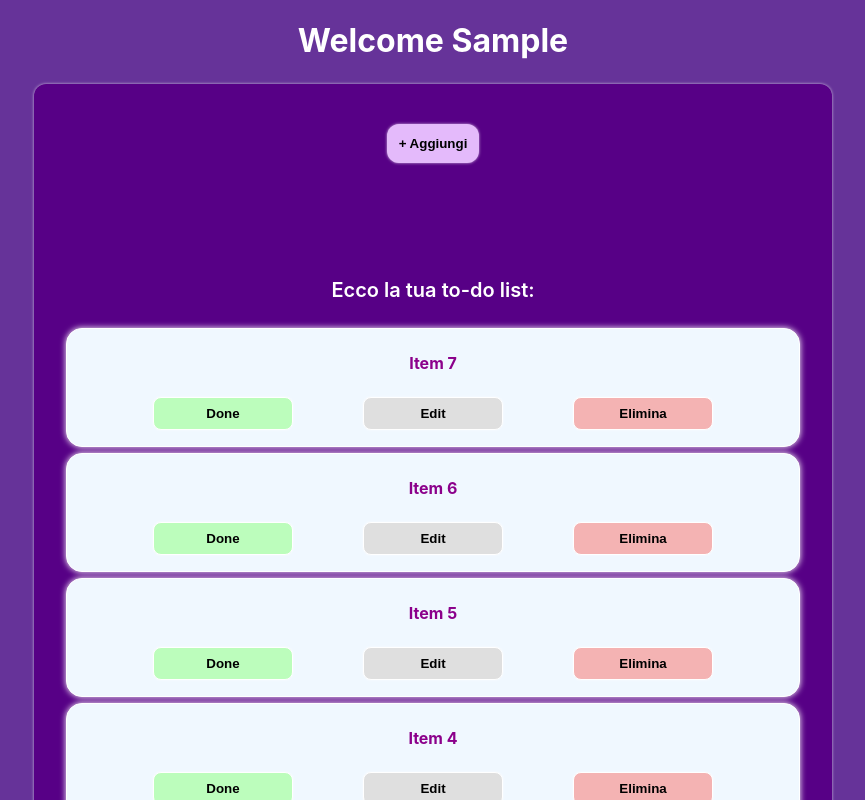
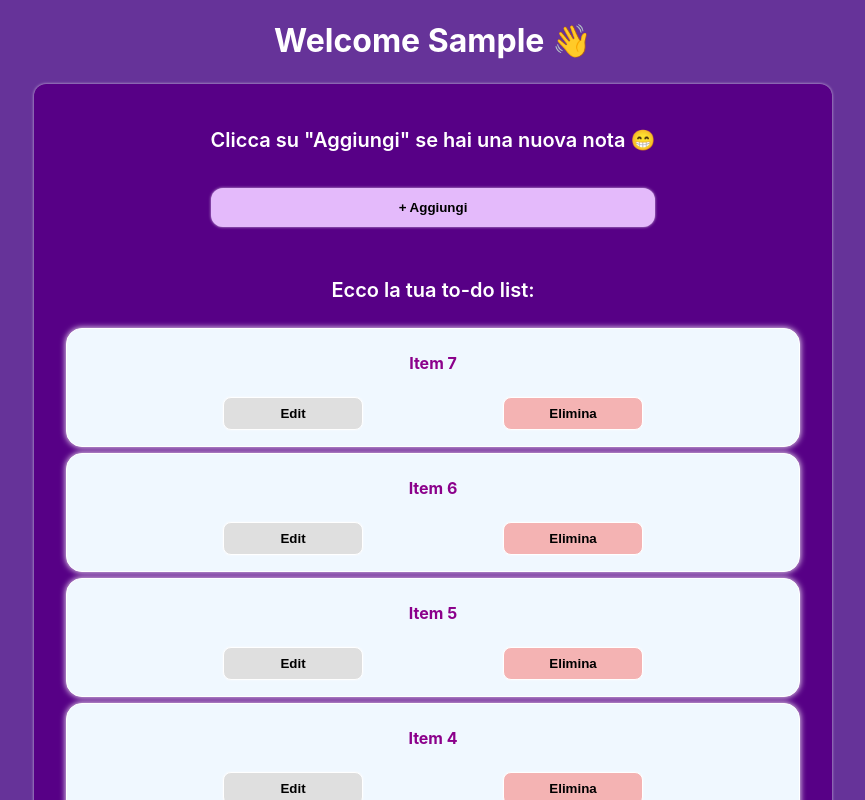
Before and after one commit to kastellai/testing_project, a React (Create React App) app: page / in a window 1280 px wide. Both pictures are taken after typing "Sample", "Sample123" into the empty fields and a click on the button "LOGIN". Shown: the top 800 px of the page, without its empty margins (207-1072 px from the left). Built offline with nearby package versions, Linux system fonts and the light colour scheme.

Commit message:
completed crud notes

```diff
--- a/src/components/ListItem/index.jsx
+++ b/src/components/ListItem/index.jsx
@@ -1,41 +1,61 @@
 import style from "./ListItem.module.scss"
 import { deleteDataNotes, putDataNotes } from "./../../libs/notes";
 import { useState } from "react";
-import NoteForm from "../NoteForm";
 
 
 const ListItem = ({content, onChange}) => {
 
     const [ editNote, setEditNote ] = useState(false);
+    const [ newNote, setNewNote ] = useState("");
+
+    const handlerNewNoteInput = (event) => setNewNote(event.target.value);
 
     const handlerOnDelete = (note) => {
         deleteDataNotes(note)
         onChange(true);
+        setEditNote(false);
         alert("Eliminato!");
         // window.location.href = "/home";
     }
 
-    const handlerOnEdit = (oldNote, newNote) => {
+    const handlerOnEditing = () => {
+        setEditNote(!editNote);
+        setNewNote(content)
+    }
+
+    const handlerOnCancelEditing = () => {
+        setEditNote(false);
+    }
+
+    const handlerOnSaveEditing = (oldNote) => {
         putDataNotes(oldNote, newNote)
         onChange(true);
+        setEditNote(false);
         alert("Nota aggiornata!");
-        // window.location.href = "/home";
     }
 
 
     return (
         <li className={style.listItem__wrapper}>
-        {editNote
-            ? <div>EDIT</div>
-            :    <>
-                    <div className={style.listItem__text}>{content}</div>
-                    <div className={style.listItem__buttons}>
-                        <button className={style.listItem__btn_done}>Done</button>
-                        <button onClick={() => setEditNote(!editNote)} className={style.listItem__btn_edit}>Edit</button>
-                        <button onClick={() => handlerOnDelete(content)} className={style.listItem__btn_delete}>Elimina</button>
-                    </div>
-                </>
+
+        { editNote
+            ? <form className={style.listItem__text}>
+                    <textarea value={newNote} onChange={handlerNewNoteInput} rows="5" cols="30" required ></textarea>
+                </form>
+
+            : <div className={style.listItem__text}>{content}</div>
         }
+
+                <div className={style.listItem__buttons}>
+                {editNote && <button onClick={() => handlerOnSaveEditing(content)} className={style.listItem__btn_done}>Done</button>}
+
+                {editNote
+                    ? <button onClick={handlerOnCancelEditing} className={style.listItem__btn_edit}>Cancel</button>
+                    : <button onClick={handlerOnEditing} className={style.listItem__btn_edit}>Edit</button>
+                }
+
+                <button onClick={() => handlerOnDelete(content)} className={style.listItem__btn_delete}>Elimina</button>
+            </div>
 
         </li>
     );
--- a/src/components/TodoList/TodoList.module.scss
+++ b/src/components/TodoList/TodoList.module.scss
@@ -38,6 +38,10 @@
         height: 150px;
    }
 
+    .todoList__header_AddNew {
+        display: flex;
+        flex-direction: column;
+    }
 
 
 }
--- a/src/components/TodoList/index.jsx
+++ b/src/components/TodoList/index.jsx
@@ -28,13 +28,24 @@ const TodoList = () => {
                 <div className={style.todoList_headerArea}>
                 {   addNote
                     ? <NoteForm onCancel={setAddNote} onChange={setNotesListEdited}/>
-                    : <button className={style.todoList__btn_add} onClick={() => setAddNote(!addNote)}>+ Aggiungi</button>
+                    : <div className={style.todoList__header_AddNew}>
+                            <p className={style.todoList__header}>Clicca su "Aggiungi" se hai una nuova nota 😁</p>
+                            <button className={style.todoList__btn_add} onClick={() => setAddNote(!addNote)}>+ Aggiungi</button>
+                        </div>
+
                 }
                 </div>
-                <p className={style.todoList__header}>Ecco la tua to-do list:</p>
-                <div className={style.todoList__items}>
-                    {notes.map((item, index) => <ListItem key={index} content={item} onChange={setNotesListEdited}/>)}
-                </div>
+
+                {
+                    notes.length > 0
+                    ? <>
+                        <p className={style.todoList__header}>Ecco la tua to-do list:</p>
+                        <div className={style.todoList__items}>
+                            {notes.map((item, index) => <ListItem key={index} content={item} onChange={setNotesListEdited}/>)}
+                        </div>
+                    </>
+                    : <p className={style.todoList__header}>La tua To-do 📝 List è vuota! Sembra che tu non abbia altri task da fare! 🥳</p>
+                }
             </div>
         </>
     );
--- a/src/pages/HomePage/index.jsx
+++ b/src/pages/HomePage/index.jsx
@@ -4,7 +4,7 @@ import style from "./HomePage.module.scss"
 const HomePage = ({userName}) => {
     return (
         <div>
-            <h1 className={style.homeTitle}>Welcome {userName}</h1>
+            <h1 className={style.homeTitle}>Welcome {userName} 👋</h1>
             <TodoList />
         </div>
     );
```
